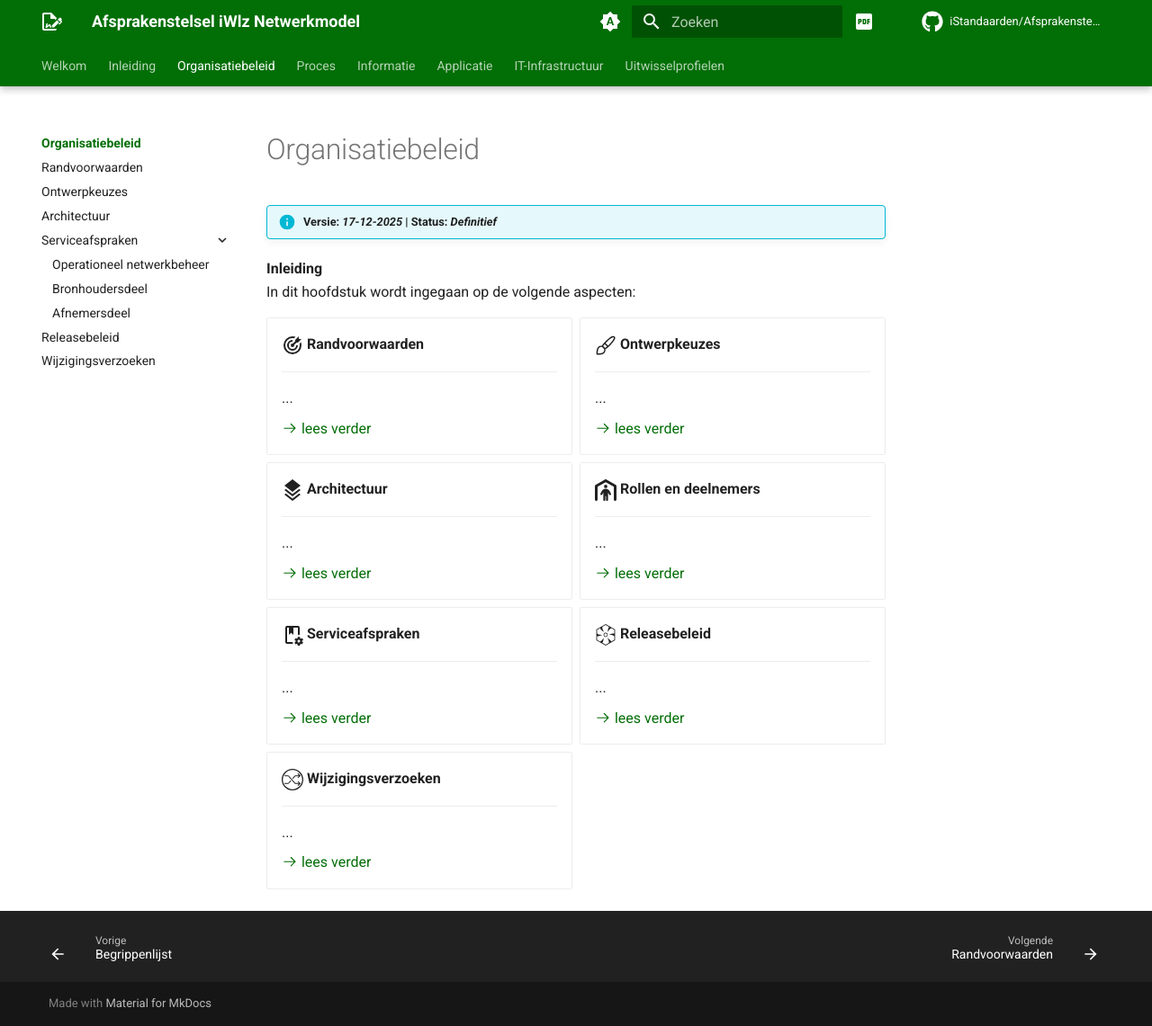
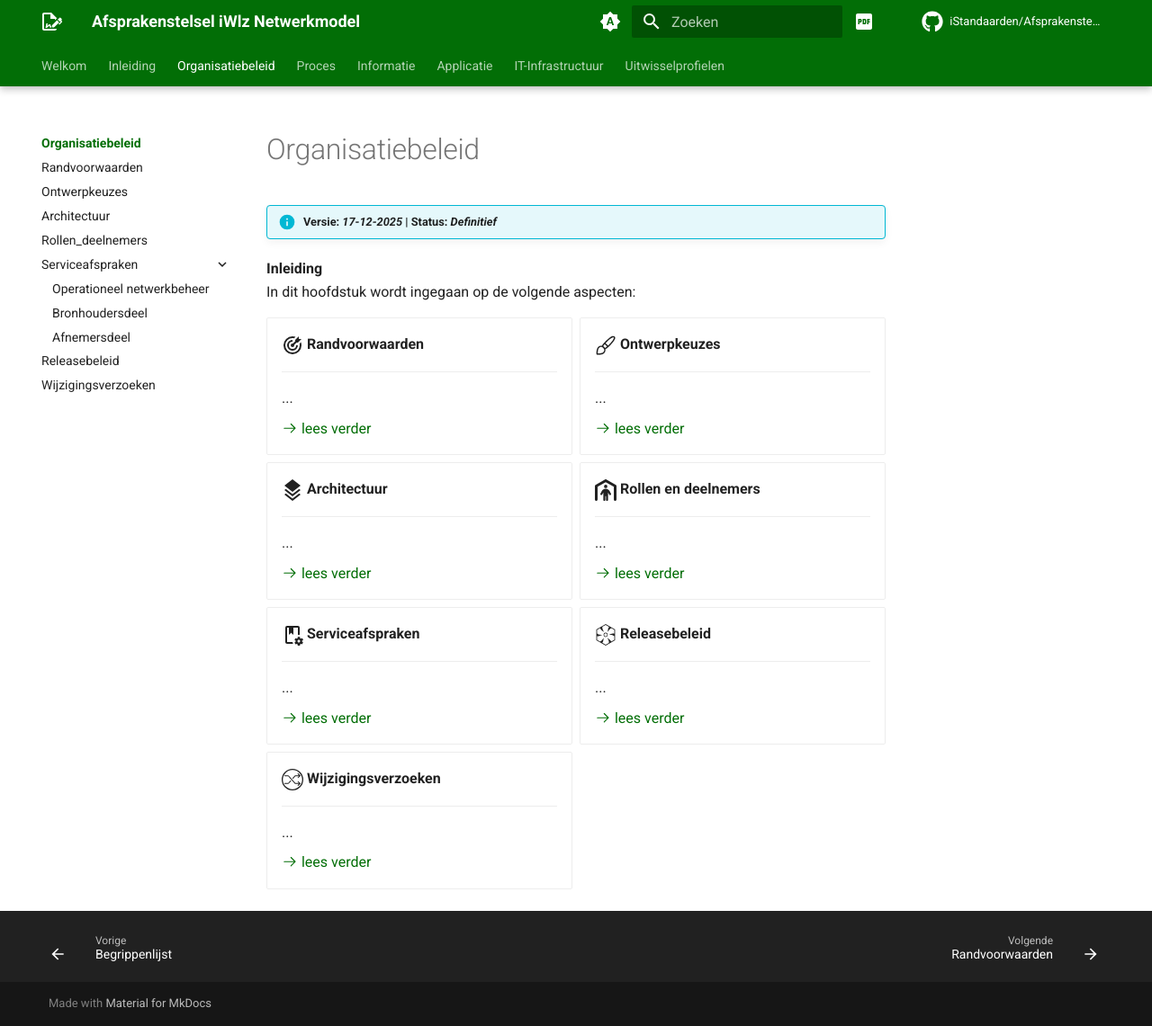
Before and after one commit to iStandaarden/Afsprakenstelsel-iWlz, an MkDocs documentation site: the page built from docs/organisatiebeleid/index.md, in a window 1280 px wide and 1141 px high. Shown: the whole window at 90% size. Built offline with MkDocs 1.6.1 and Material for MkDocs 9.7.7, drawn with Linux system fonts in a browser that asks for light colours; comment, search, counter and statistics services are not loaded; the version menu is left out.

Commit message:
mkdocs aangepast

```diff
--- a/mkdocs.yml
+++ b/mkdocs.yml
@@ -139,6 +139,7 @@ nav:
       - Randvoorwaarden: organisatiebeleid/randvoorwaarden.md
       - Ontwerpkeuzes: organisatiebeleid/ontwerpkeuzes.md
       - Architectuur: organisatiebeleid/architectuur.md
+      - Rollen_deelnemers: organisatiebeleid/Rollen_deelnemers.md
       - Serviceafspraken:
           - organisatiebeleid/serviceafspraken/index.md
           - Operationeel netwerkbeheer: organisatiebeleid/serviceafspraken/operationeel_netwerkbeheer.md
```
